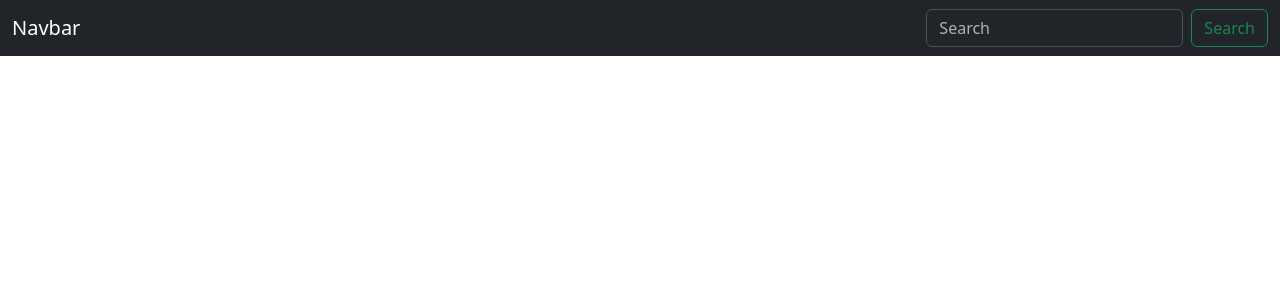
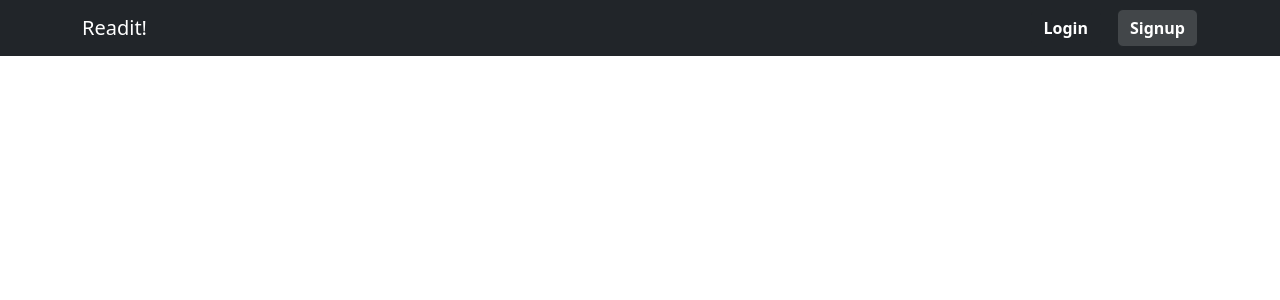
Before and after one commit to Waqasmehmood201138/Blog-App-MernStack, a React (Create React App) app in the folder readit/: page /mainnavbar in a window 1280 px wide. Shown: the top 300 px of the page. Built offline with nearby package versions, Linux system fonts and the light colour scheme.

Commit message:
main navbar completed

```diff
--- a/readit/src/navbar/MainNavbar.jsx
+++ b/readit/src/navbar/MainNavbar.jsx
@@ -1,20 +1,19 @@
 import React from 'react'
+import { Link } from 'react-router-dom'
 
 const MainNavbar = () => {
   return (
     <div>
       <nav className="navbar navbar-expand-lg bg-dark" data-bs-theme="dark">
-  <div className="container-fluid">
-    <a className="navbar-brand" href="#">Navbar</a>
+        <div className="container">
+          <a className="navbar-brand" href="#">Readit!</a>
           <button className="navbar-toggler" type="button" data-bs-toggle="collapse" data-bs-target="#navbarSupportedContent" aria-controls="navbarSupportedContent" aria-expanded="false" aria-label="Toggle navigation">
             <span className="navbar-toggler-icon"></span>
           </button>
           <div className="collapse navbar-collapse" id="navbarSupportedContent">
             <div className='ms-auto d-md-flex'>
-      <form className="d-flex justify-content-end" role="search">
-        <input className="form-control me-2" type="search" placeholder="Search" aria-label="Search"/>
-        <button className="btn btn-outline-success" type="submit">Search</button>
-      </form>
+              <Link to="/"><button className='btn btn-dark fw-bold'>Login</button></Link>
+              <Link to="/signup"><button className='btn btn-dark fw-bold ms-3' style={{ backgroundColor: "#424649" }}>Signup</button></Link>
             </div>
           </div>
         </div>
```
Lines whose indentation alone changed are shown as unchanged.
